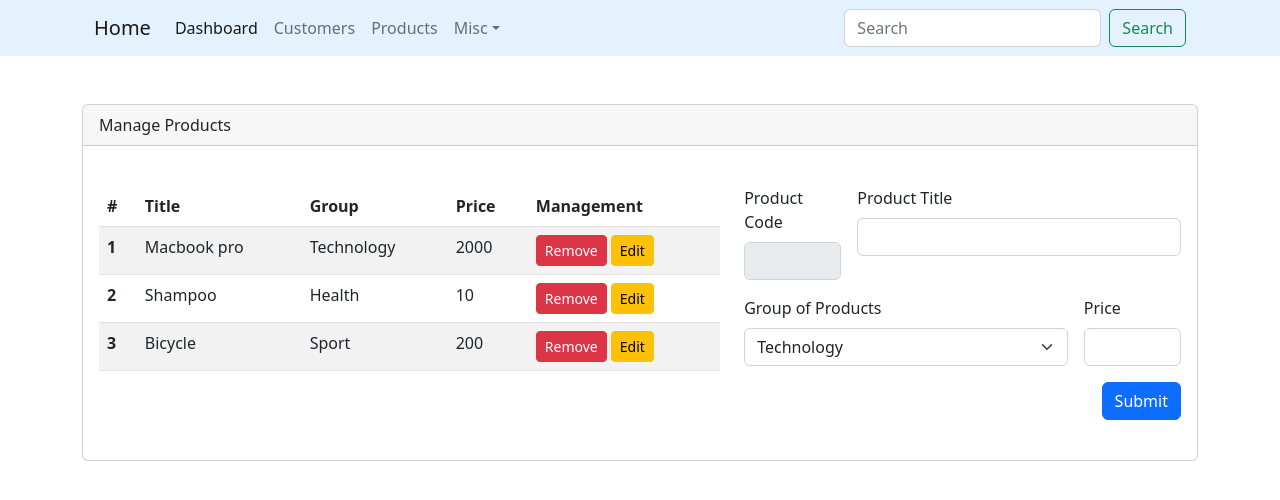
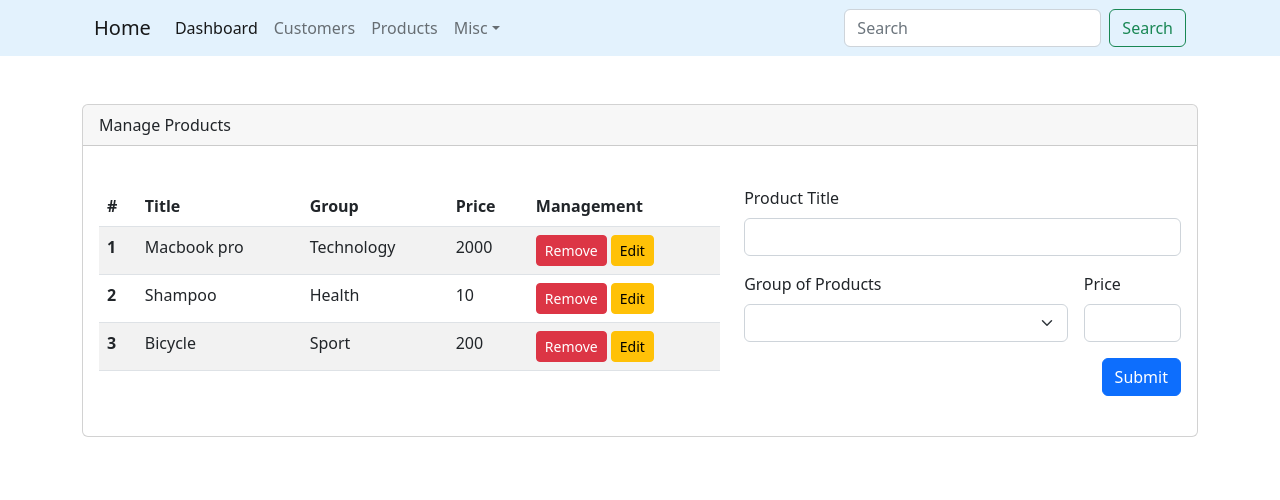
Before and after one commit to pdrm26/dashboard, a React (Create React App) app: page / in a window 1280 px wide. Shown: the top 500 px of the page. Built offline with nearby package versions, Linux system fonts and the light colour scheme.

Commit message:
feat: after submit form reset, conver product code input to hidden type

```diff
--- a/src/InitialData.js
+++ b/src/InitialData.js
@@ -1,3 +1,12 @@
+export const emptyProduct = {
+  id: "",
+  title: "",
+  category: "",
+  categoryId: "",
+  price: "",
+  editMode: "",
+};
+
 export const products = [
   {
     id: 1,
--- a/src/components/product/ProductContainer.js
+++ b/src/components/product/ProductContainer.js
@@ -1,12 +1,13 @@
 import ProductInfo from "./ProductInfo";
 import ProductList from "./ProductList";
-import { products, categories } from "../../InitialData";
+import { products, categories, emptyProduct } from "../../InitialData";
 import { useState } from "react";
 
 export default function ProductContainer() {
   const [productsList, setProductsList] = useState(products);
-  const [currentEditProduct, setCurrentEditProduct] = useState(productsList[0]);
-  const [lastEditProduct, setlastEditProduct] = useState(productsList[0]);
+  const [selectedProduct, setSelectedProduct] = useState(emptyProduct);
+  const [lastEditProduct, setlastEditProduct] = useState(emptyProduct);
+
   const onEditProductHandler = (productId) => {
     const productIndex = productsList.findIndex(
       (product) => product.id === productId
@@ -17,7 +18,7 @@ export default function ProductContainer() {
     }
     newEditableProduct.editMode = true;
     setlastEditProduct(newEditableProduct);
-    setCurrentEditProduct(newEditableProduct);
+    setSelectedProduct(newEditableProduct);
   };
 
   const onRemoveProductHandler = (productId) => {
@@ -28,15 +29,12 @@ export default function ProductContainer() {
   };
 
   const setProductsDataHandler = (productData) => {
-    const productIndex = productsList.findIndex(
-      (product) => product.id === Number(productData.id)
-    );
-
-    if (productIndex < 0) {
-      setProductsList((prevProducts) => [...prevProducts, productData]);
-      return;
-    }
-
+    if (productData.id === 0) {
+      // Add a new product
+      let lastProductIndex = productsList.at(-1).id
+      setProductsList((prevProducts) => [...prevProducts, {...productData, id: lastProductIndex += 1}]);
+    } else {
+      // Edit the current product
       setProductsList((prevProducts) =>
         prevProducts.map((product) => {
           if (product.id === Number(productData.id)) {
@@ -45,6 +43,9 @@ export default function ProductContainer() {
           return product;
         })
       );
+    }
+
+    setSelectedProduct(emptyProduct);
   };
   return (
     <div className="container mt-5">
@@ -62,7 +63,7 @@ export default function ProductContainer() {
             <div className="col-md-5">
               <ProductInfo
                 categories={categories}
-                currentProduct={currentEditProduct}
+                selectedProduct={selectedProduct}
                 onSetProductData={setProductsDataHandler}
               />
             </div>
--- a/src/components/product/ProductInfo.js
+++ b/src/components/product/ProductInfo.js
@@ -1,17 +1,18 @@
-import { useEffect  } from "react";
+import { useEffect } from "react";
 import { useForm } from "react-hook-form";
 
 export default function ProductInfo({
   categories,
-  currentProduct,
+  selectedProduct,
   onSetProductData,
 }) {
   const {
     register,
     handleSubmit,
-    watch,
+    reset,
     formState: { errors },
-  } = useForm();
+  } = useForm({ defaultValues: selectedProduct }); //instead of using defaultValue for each input you can set this here.
+
   const submitFormHandler = (formData) => {
     const categoryName = categories.find(
       (category) => category.id === Number(formData.categoryId)
@@ -20,27 +21,32 @@ export default function ProductInfo({
       ...formData,
       category: categoryName.title,
       editMode: false,
+      id: Number(formData.id),
     };
     onSetProductData(newFormData);
+    reset();
   };
+
+  // watch from useForm() work as a watcher for an element you want to see value real time
   // console.log(watch("productPrice"));
+
+  useEffect(() => {
+    //reset the form when current product selected change
+    //https://react-hook-form.com/api/useform/reset/
+    reset(selectedProduct);
+  }, [selectedProduct, reset]);
+
   return (
     <form className="row g-3" onSubmit={handleSubmit(submitFormHandler)}>
-      <div className="col-md-3">
-        <label htmlFor="productCode" className="form-label">
-          Product Code
-        </label>
-        <input
-          type="text"
-          className="form-control"
-          id="id"
-          name="id"
-          disabled
-          readOnly
-          {...register("id", { required: true, pattern: /\d+/ })}
-        />
-      </div>
-      <div className="col-md-9">
+      <input
+        type="hidden"
+        className="form-control"
+        id="id"
+        name="id"
+        defaultValue={0}
+        {...register("id")}
+      />
+      <div className="col-12">
         <label htmlFor="title" className="form-label">
           Product Title
         </label>
@@ -63,7 +69,7 @@ export default function ProductInfo({
           id="categoryId"
           className="form-select"
           name="categoryId"
-          {...register("categoryId")}
+          {...register("categoryId", {required: true})}
         >
           {categories.map(({ id, title }) => (
             <option value={id} key={id}>
@@ -71,6 +77,7 @@ export default function ProductInfo({
             </option>
           ))}
         </select>
+        {errors.categoryId?.type === 'required' && <p className="text-danger mt-1">Category is required.</p>}
       </div>
       <div className="col-3">
         <label htmlFor="price" className="form-label">
```
Lines whose indentation alone changed are shown as unchanged.
